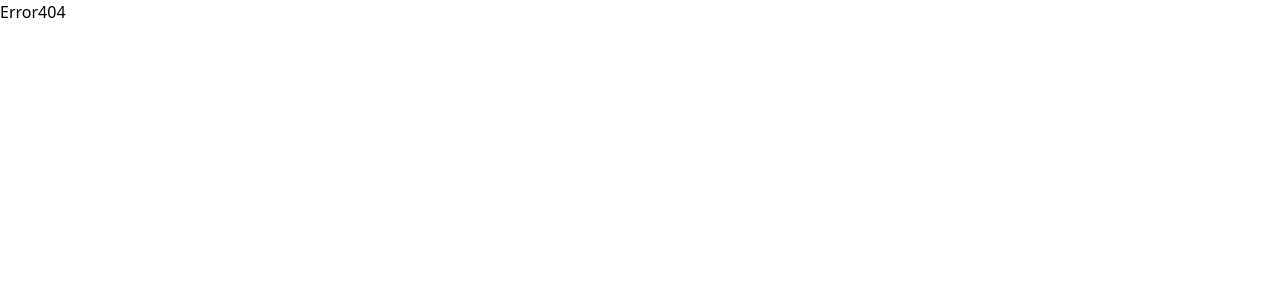
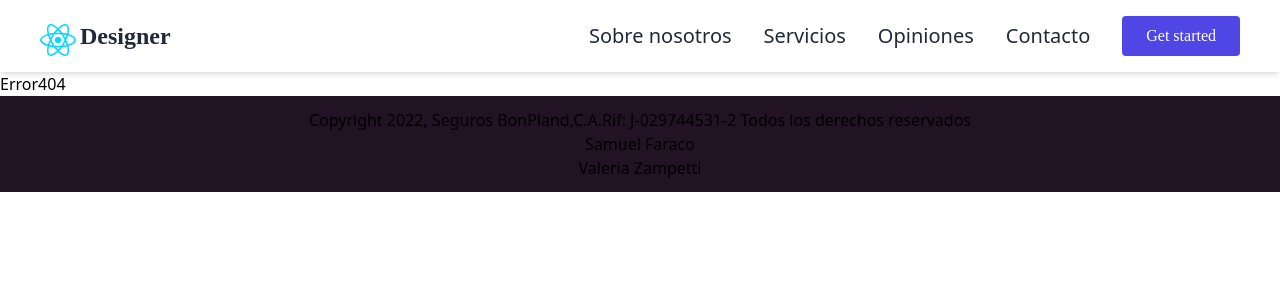
Before and after one commit to ValeriaZampetti/Psico-vivir, a React (Vite) app: page / in a window 1280 px wide. Shown: the top 300 px of the page. Built offline with nearby package versions, Linux system fonts and the light colour scheme.

Commit message:
error now has layout

```diff
--- a/src/App.tsx
+++ b/src/App.tsx
@@ -58,7 +58,9 @@ function App() {
                     <Route path="schedule" element={<Schedule />} />
                     <Route path="chat" element={<Chat />} />
                 </Route>
-                <Route path="*" element={<Error404 />}></Route>
+                <Route path="*" element={<LandingLayout />}>
+                    <Route index element={<Error404 />} />
+                </Route>
             </Routes>
         </BrowserRouter>
     );
```
